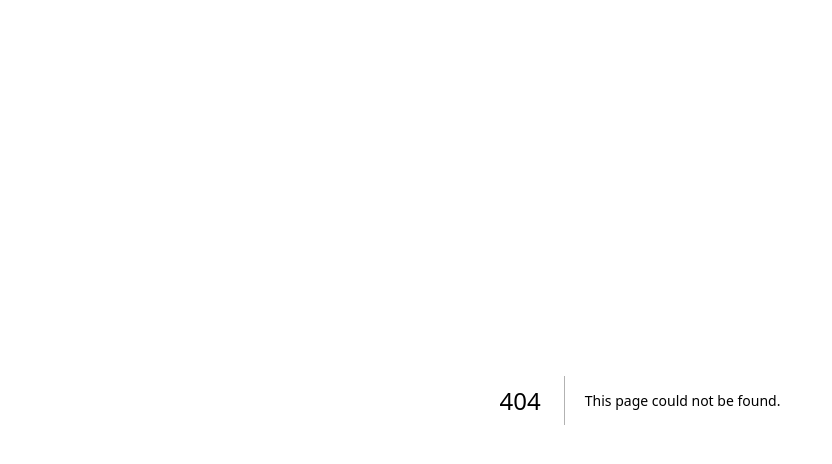
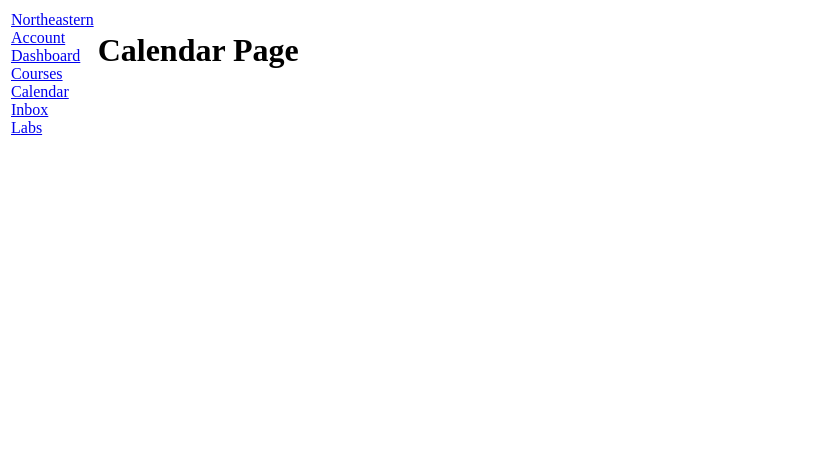
Before and after one commit to Andis-08/kambaz-nextjs-cs5610-fa25, a Next.js app: page /Calendar in a window 1280 px wide. Before the commit this address had no page. Shown: the top 464 px of the page, without its empty margins (0-832 px from the left). Built offline with nearby package versions, Linux system fonts and the light colour scheme.

Commit message:
calendar and inbox pages

```diff
--- /dev/null
+++ b/app/(Kambaz)/Calendar/page.tsx
@@ -0,0 +1,3 @@
+export default function Calendar() {
+  return <h1>Calendar Page</h1>;
+}
--- /dev/null
+++ b/app/(Kambaz)/Inbox/page.tsx
@@ -0,0 +1,3 @@
+export default function Inbox() {
+  return <h1>Inbox Page</h1>;
+}
```
